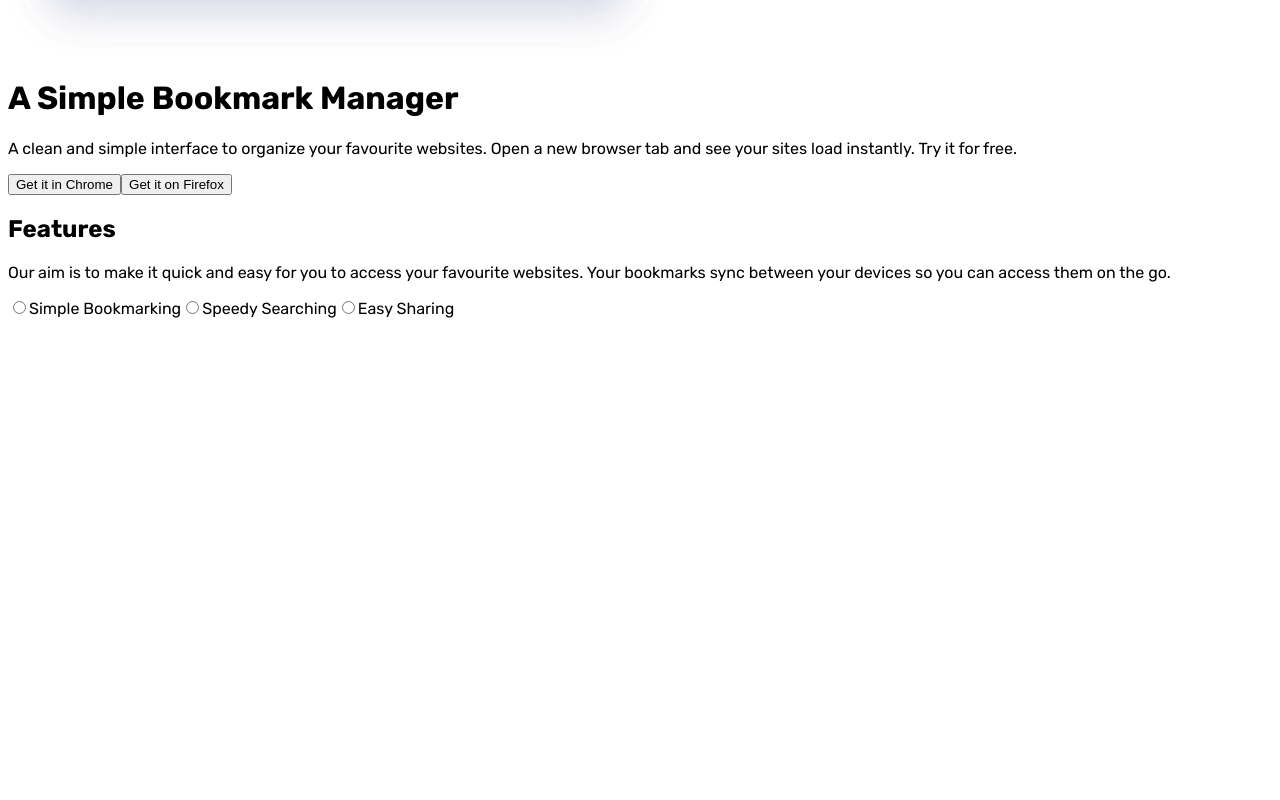
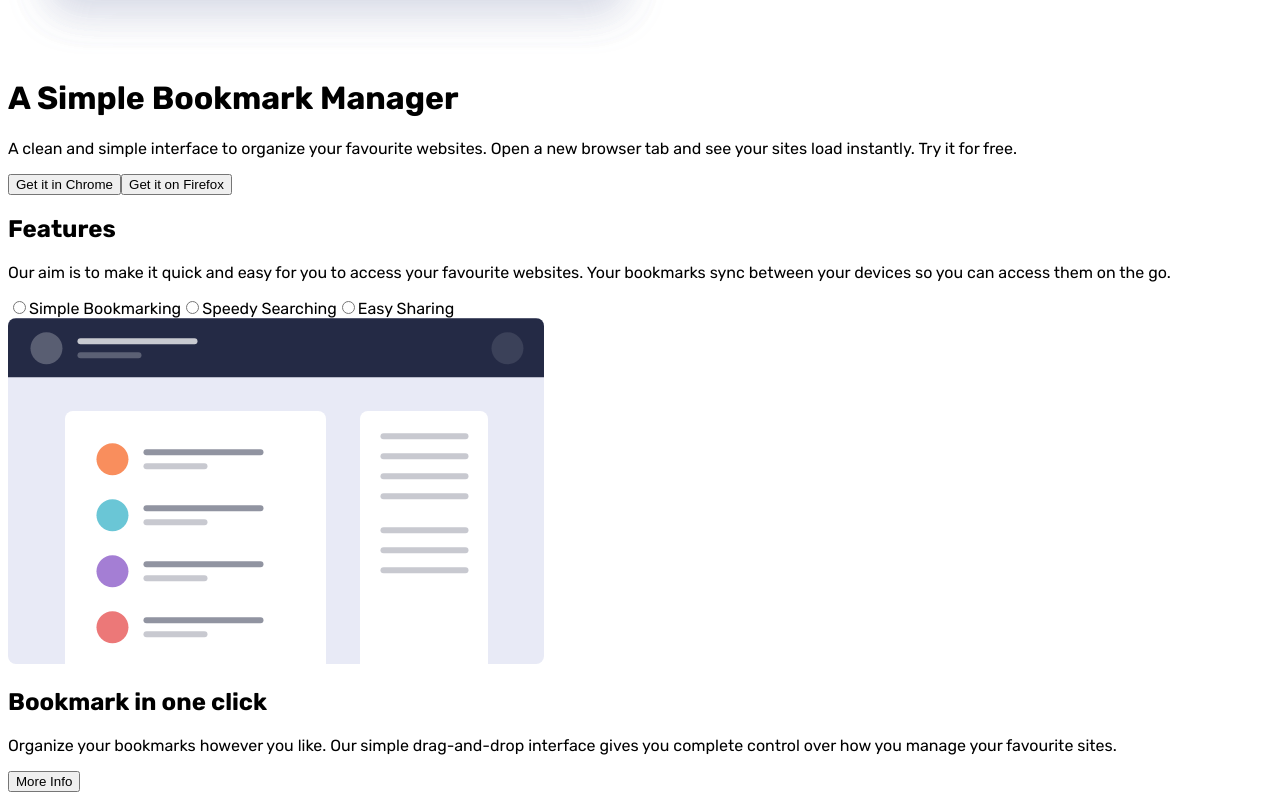
Before and after one commit to Stelkooo/bookmark-landing-page, a Next.js app: page / in a window 1280 px wide. Shown: the part 473-1273 px from the top of the page. Before the commit the page ends 800 px from the top, so only its background shows below. Built offline with nearby package versions, Linux system fonts and the light colour scheme.

Commit message:
slider and slides

```diff
--- a/src/components/radio/radio.component.tsx
+++ b/src/components/radio/radio.component.tsx
@@ -1,10 +1,18 @@
-import React from 'react';
+import React, { Dispatch, SetStateAction } from 'react';
 
 type Props = {
   value: string;
+  id: number;
+  setCurrentSlideId: Dispatch<SetStateAction<number>>;
+  defaultChecked?: boolean;
 };
 
-export default function Radio({ value }: Props) {
+export default function Radio({
+  value,
+  id,
+  setCurrentSlideId,
+  defaultChecked,
+}: Props) {
   return (
     <label
       htmlFor={value}
@@ -15,6 +23,8 @@ export default function Radio({ value }: Props) {
         id={value}
         name="features"
         className="peer/input hidden"
+        defaultChecked={defaultChecked}
+        onChange={() => setCurrentSlideId(id)}
       />
       <span className="peer-checked/input:after capitalize peer-checked/input:after:absolute peer-checked/input:after:inset-x-0 peer-checked/input:after:bottom-0 peer-checked/input:after:mx-auto peer-checked/input:after:h-1 peer-checked/input:after:w-36 peer-checked/input:after:bg-red peer-checked/input:after:text-center">
         {value}
@@ -22,3 +32,7 @@ export default function Radio({ value }: Props) {
     </label>
   );
 }
+
+Radio.defaultProps = {
+  defaultChecked: false,
+};
--- /dev/null
+++ b/src/sections/main/components/features/components/slide/slide.component.tsx
@@ -0,0 +1,24 @@
+import Image from 'next/image';
+
+import { ISliderObj } from '@/types/types';
+
+import Button from '@/components/button/button.component';
+
+type Props = {
+  slide: ISliderObj;
+};
+
+export default function Slide({ slide }: Props) {
+  return (
+    <div className="relative before:absolute before:right-9 before:top-9 before:-z-10 before:h-[203px] before:w-[577px] before:rounded-full before:bg-blue">
+      <div className="text-center">
+        <Image src={slide.src} alt="" className="mb-[4.5rem]" />
+        <div className="mb-4">
+          <h2 className="mb-4">{slide.heading}</h2>
+          <p>{slide.description}</p>
+        </div>
+        <Button color="blue">More Info</Button>
+      </div>
+    </div>
+  );
+}
--- /dev/null
+++ b/src/sections/main/components/features/components/slider/slider.component.tsx
@@ -0,0 +1,62 @@
+import { useState } from 'react';
+
+import { ISliderObj } from '@/types/types';
+
+import FeatureTab1 from 'public/images/illustration-features-tab-1.svg';
+import FeatureTab2 from 'public/images/illustration-features-tab-2.svg';
+import FeatureTab3 from 'public/images/illustration-features-tab-3.svg';
+
+import Radio from '@/components/radio/radio.component';
+import Slide from '../slide/slide.component';
+
+const slides: ISliderObj[] = [
+  {
+    id: 1,
+    src: FeatureTab1,
+    heading: 'Bookmark in one click',
+    description:
+      'Organize your bookmarks however you like. Our simple drag-and-drop interface gives you complete control over how you manage your favourite sites.',
+  },
+  {
+    id: 2,
+    src: FeatureTab2,
+    heading: 'Intelligent search',
+    description:
+      'Our powerful search feature will help you find saved sites in no time at all. No need to trawl through all of your bookmarks.',
+  },
+  {
+    id: 3,
+    src: FeatureTab3,
+    heading: 'Share your bookmarks',
+    description:
+      'Easily share your bookmarks and collections with others. Create a shareable link that you can send at the click of a button.',
+  },
+];
+
+export default function Slider() {
+  const [currentSlideId, setCurrentSlideId] = useState<number>(1);
+  return (
+    <>
+      <div className="grid text-center text-base tracking-wide text-navy">
+        <Radio
+          value="Simple Bookmarking"
+          id={1}
+          setCurrentSlideId={setCurrentSlideId}
+        />
+        <Radio
+          value="Speedy Searching"
+          id={2}
+          setCurrentSlideId={setCurrentSlideId}
+        />
+        <Radio
+          value="Easy Sharing"
+          id={3}
+          setCurrentSlideId={setCurrentSlideId}
+        />
+      </div>
+      <Slide
+        slide={slides.find((slide) => slide.id === currentSlideId) || slides[0]}
+      />
+    </>
+  );
+}
--- a/src/sections/main/components/features/features.component.tsx
+++ b/src/sections/main/components/features/features.component.tsx
@@ -1,8 +1,8 @@
-import Radio from '@/components/radio/radio.component';
+import Slider from './components/slider/slider.component';
 
 export default function Features() {
   return (
-    <div>
+    <div className="grid gap-y-[4.5rem]">
       <div className="grid gap-y-10">
         <div>
           <h2 className="mb-4">Features</h2>
@@ -12,11 +12,7 @@ export default function Features() {
             can access them on the go.
           </p>
         </div>
-        <div className="grid text-center text-base tracking-wide text-navy">
-          <Radio value="Simple Bookmarking" />
-          <Radio value="Speedy Searching" />
-          <Radio value="Easy Sharing" />
-        </div>
+        <Slider />
       </div>
     </div>
   );
--- /dev/null
+++ b/src/types/types.ts
@@ -0,0 +1,6 @@
+export interface ISliderObj {
+  id: number;
+  src: string;
+  heading: string;
+  description: string;
+}
```
